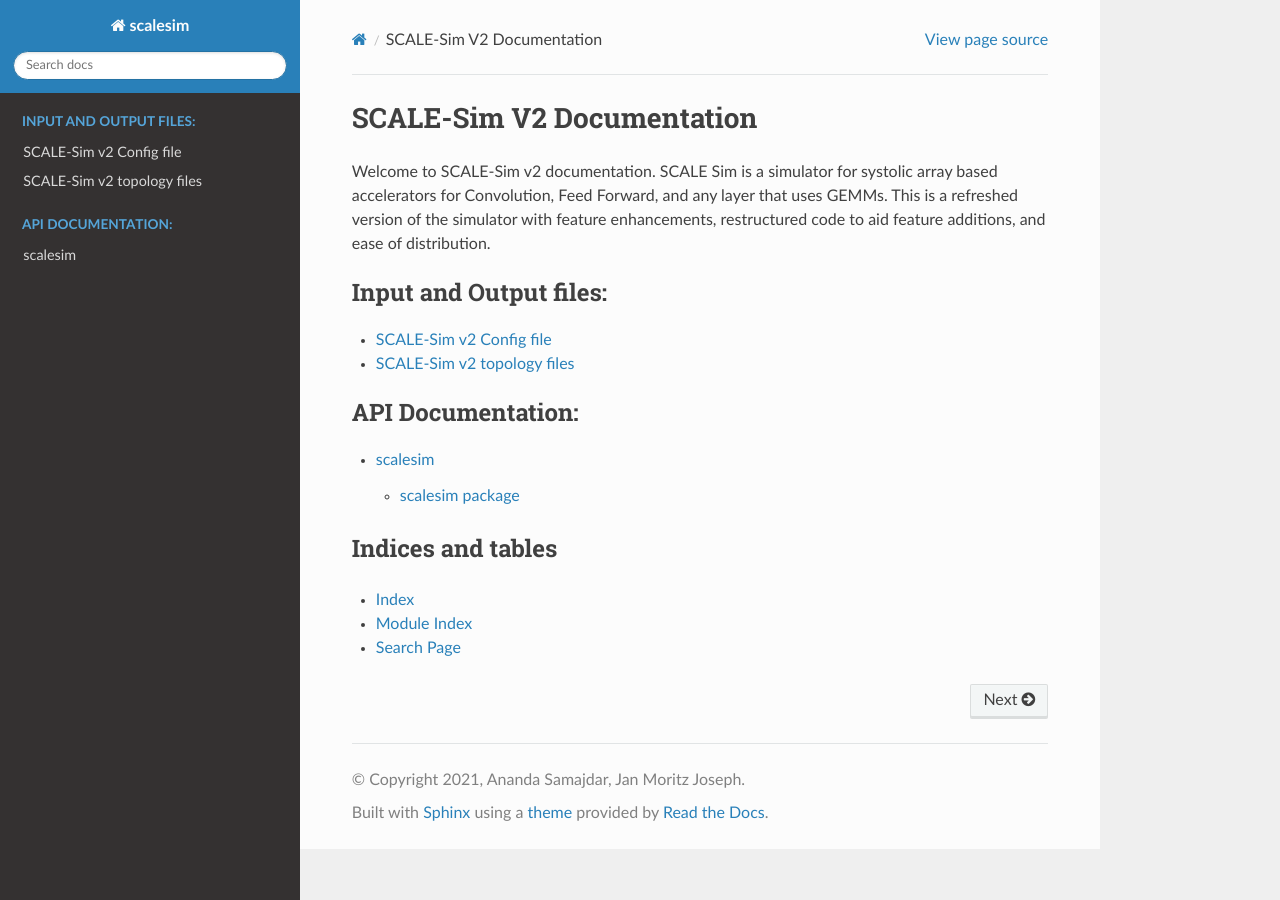
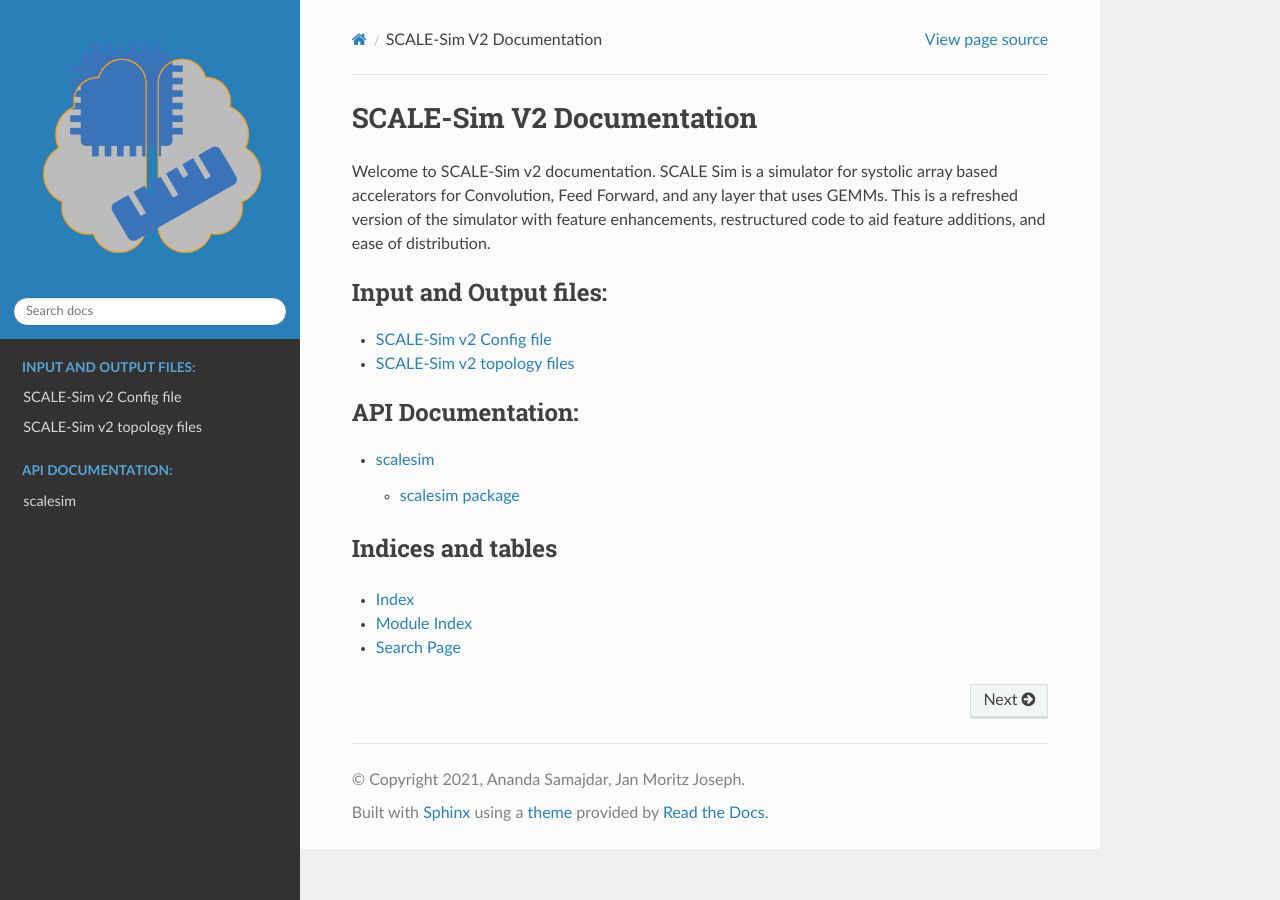
Before and after one commit to scalesim-project/scale-sim-v2, a Sphinx documentation site: the page built from documentation/source/index.rst, in a window 1280 px wide. Built offline with Sphinx 7.4.7 and the Read the Docs theme 2.0.0, drawn with Linux system fonts in a browser that asks for light colours.

Commit message:
Added logo

```diff
--- a/documentation/source/conf.py
+++ b/documentation/source/conf.py
@@ -60,3 +60,8 @@
 # relative to this directory. They are copied after the builtin static files,
 # so a file named "default.css" will overwrite the builtin "default.css".
 html_static_path = ['_static']
+html_logo = "../resources/logo_square.png"
+html_theme_options = {
+    'logo_only': True,
+    'display_version': False,
+}
```
Also changed, not shown: documentation/resources/logo_square.png (added).
